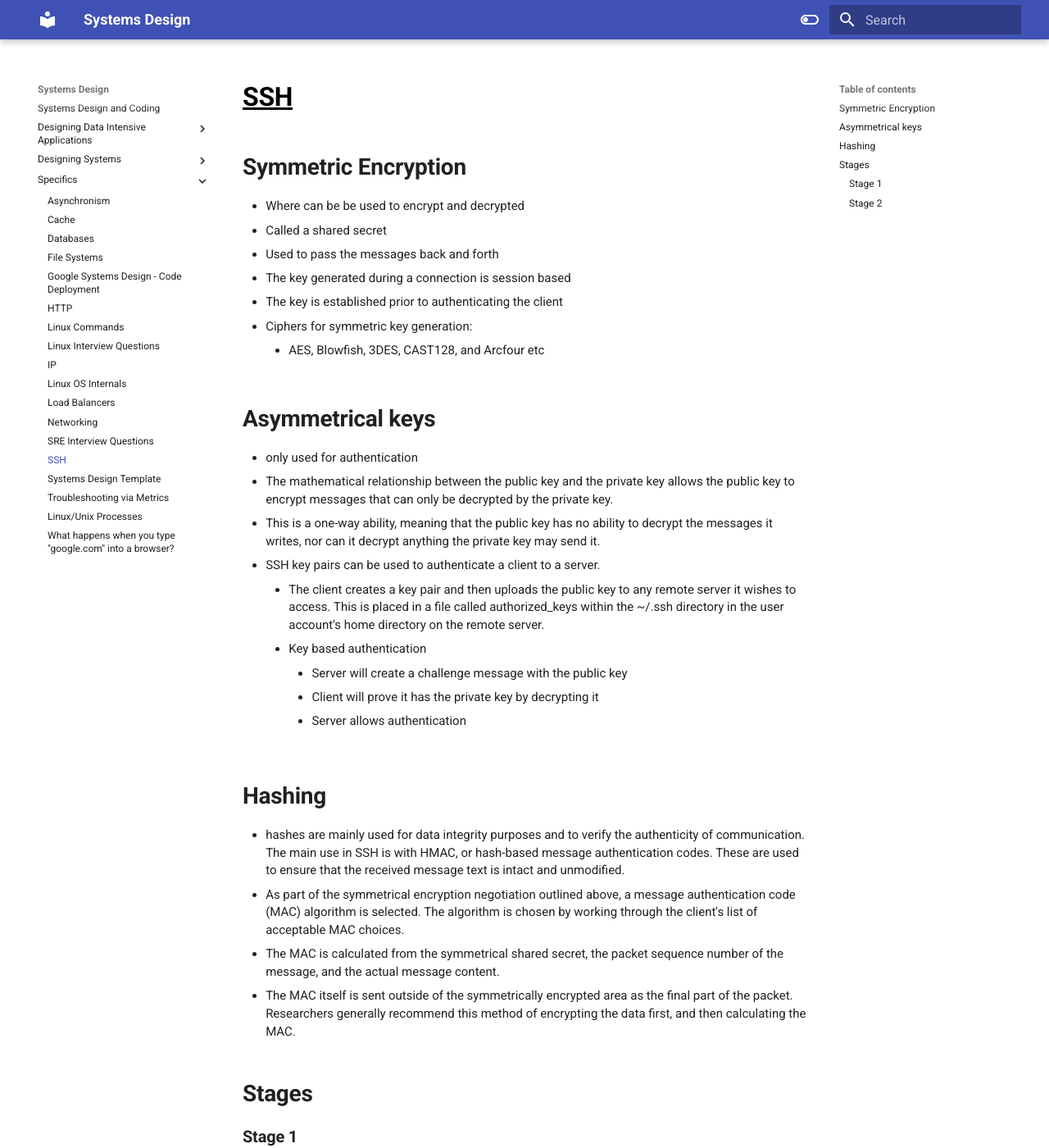
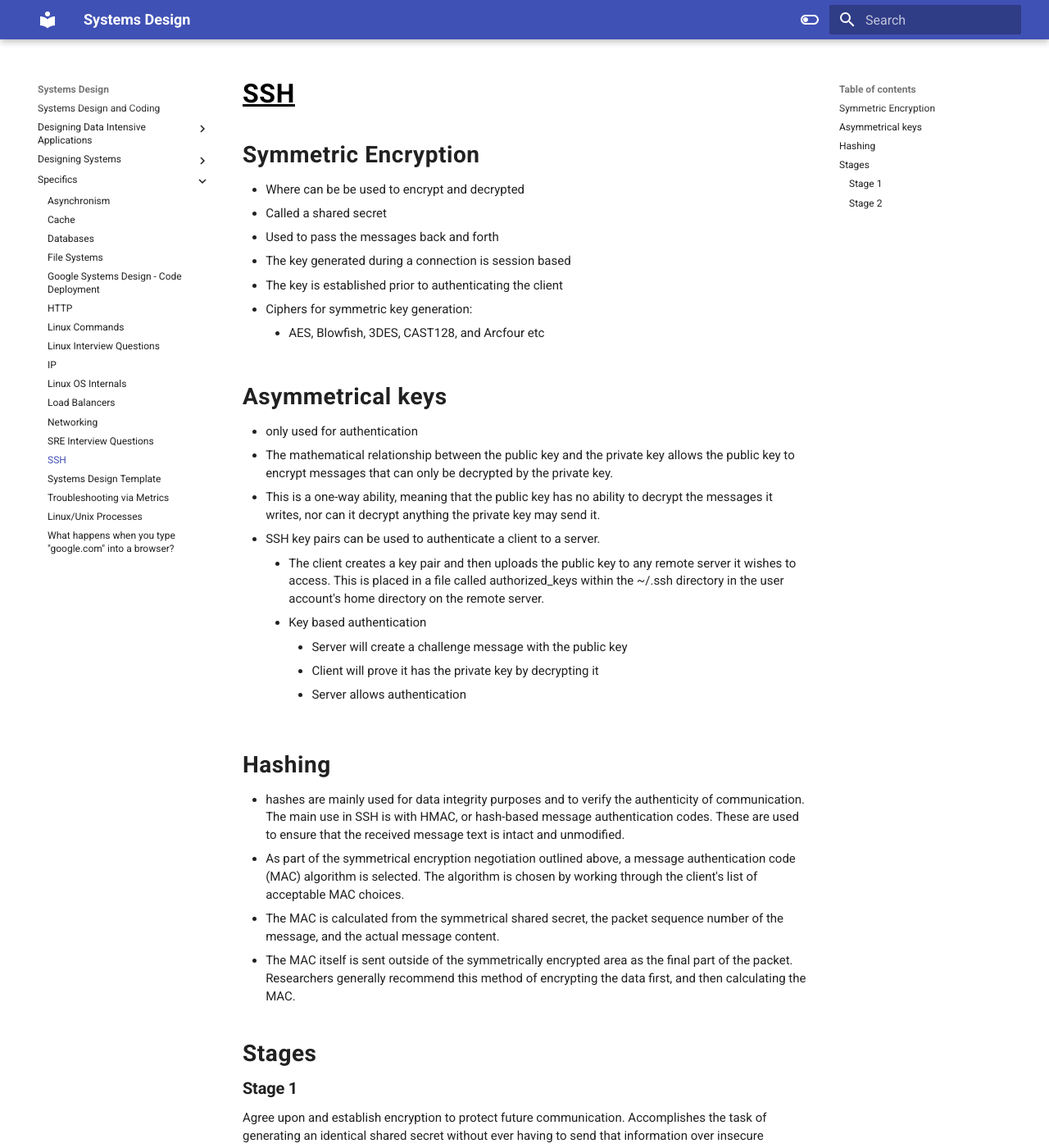
Before and after one commit to eleqtrizit/SystemsDesign, an MkDocs documentation site: the page built from docs/Specifics/SSH.md, in a window 1280 px wide and 1400 px high. Shown: the whole window at 82% size. Built offline with MkDocs 1.6.1 and Material for MkDocs 9.7.7, drawn with Linux system fonts in a browser that asks for light colours.

Commit message:
Adjusting CSS

```diff
--- a/docs/stylesheets/extra.css
+++ b/docs/stylesheets/extra.css
@@ -9,17 +9,22 @@
     font-weight: 700!important;
     color: black;
     text-decoration: underline;
+    line-height: 32px !important;
+    letter-spacing: 0.02em;
 }
 
 
 .md-typeset h2{
     font-size: 28px !important;
     font-weight: 700!important;
+    line-height: 28px !important;
+    letter-spacing: 0.02em;
 }
 
 .md-typeset h3{
     font-size: 20px !important;
     font-weight: 700!important;
+    line-height: 20px !important;
 }
 
 .md-nav {
```
Also changed, not shown: docs/index.md (+0 -2 lines).
